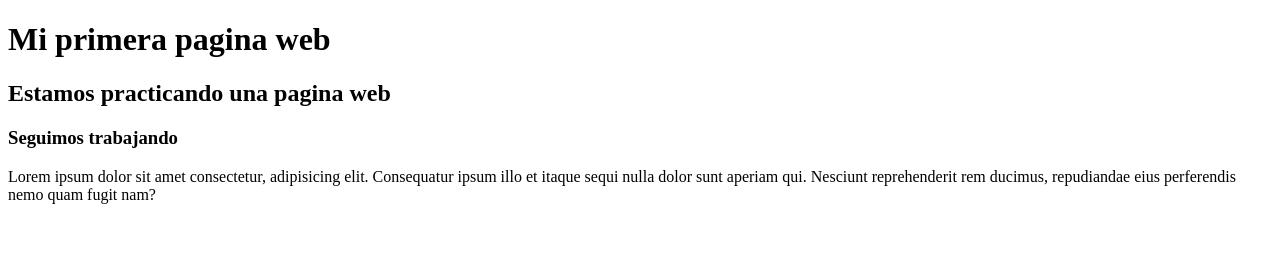
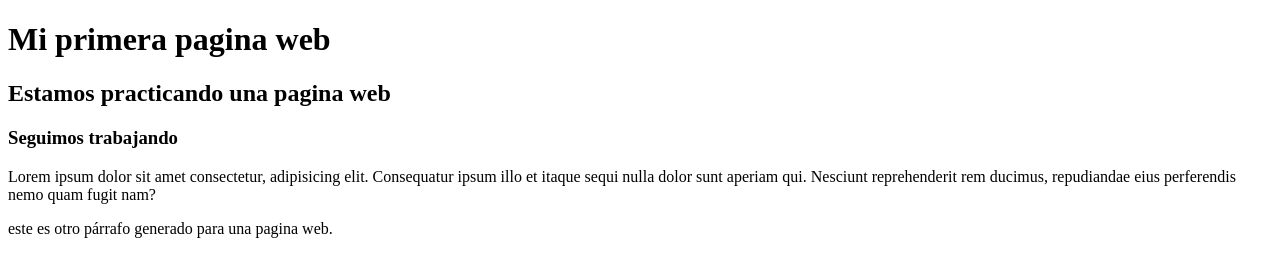
Before and after one commit to Julianmonteros/CURSO-HTMLYCSS, a plain HTML site: page index.html in a window 1280 px wide. Drawn offline with Linux system fonts and the light colour scheme.

Commit message:
segundo commit

```diff
--- a/index.html
+++ b/index.html
@@ -15,6 +15,9 @@
 
     <p>Lorem ipsum dolor sit amet consectetur, adipisicing elit. Consequatur ipsum illo et itaque sequi nulla dolor sunt
         aperiam qui. Nesciunt reprehenderit rem ducimus, repudiandae eius perferendis nemo quam fugit nam?</p>
+
+    <p>este es otro párrafo generado para una pagina web.</p>
+
 </body>
 
 </html>
```
